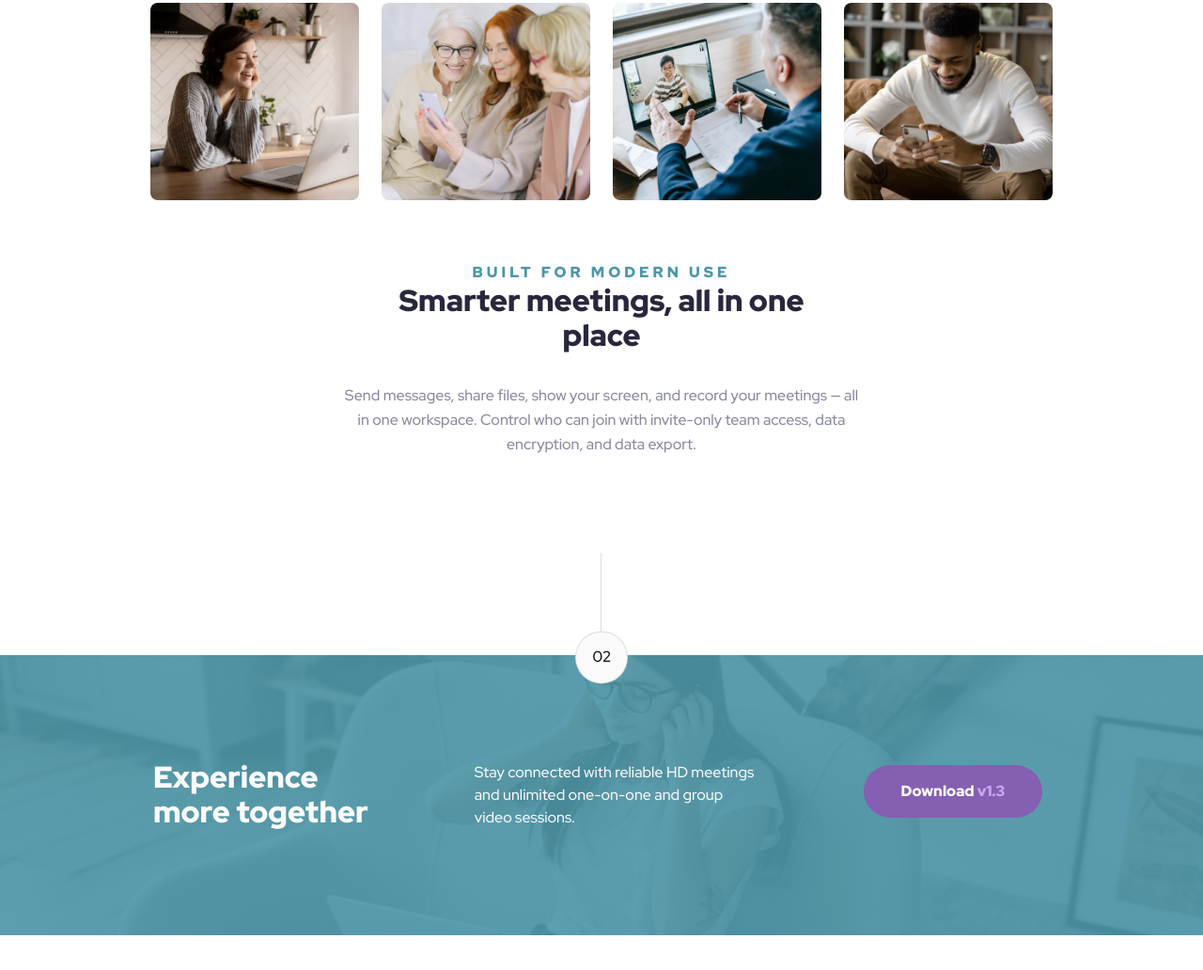
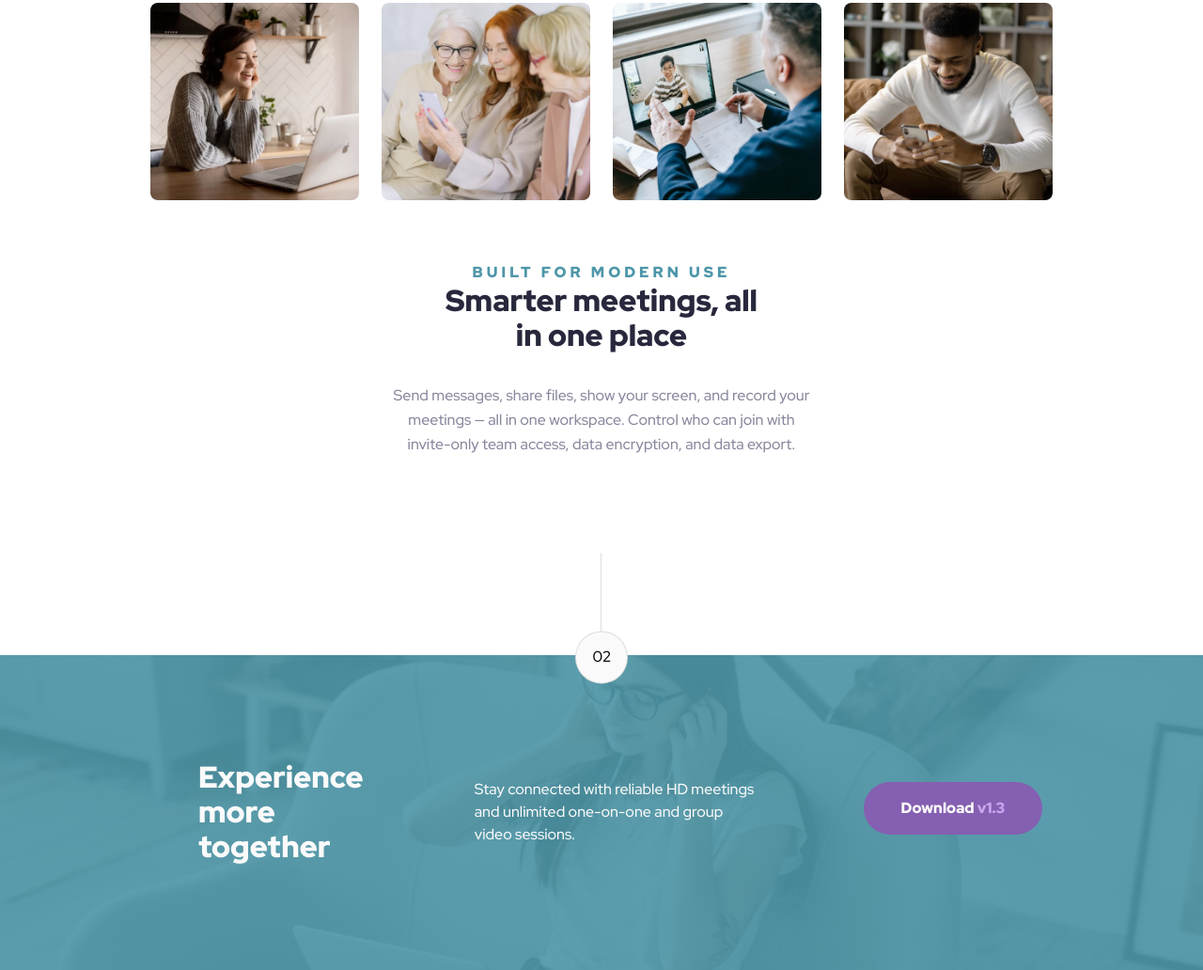
Before and after one commit to RMK-creative/fem-meet-landing-page, a plain HTML site: page index.html in a window 1280 px wide. Shown: the part 810-1842 px from the top of the page at 94% size. Before the commit the page ends 1805 px from the top, so only its background shows below. Drawn offline with Linux system fonts and the light colour scheme.

Commit message:
ammend h3 padding for alignment

```diff
--- a/styles/styles.scss
+++ b/styles/styles.scss
@@ -280,6 +280,14 @@ footer {
   .main-container__img-stack {
     grid-template-columns: repeat(4, 1fr);
   }
+
+  h3 {
+    padding: 0 3rem;
+  }
+
+  .main-container__middle {
+    max-width: 32rem;
+  }
 }
 
 @media only screen and (min-width: 850px) {
```
Also changed, not shown: styles/styles.css, styles/styles.min.css.
